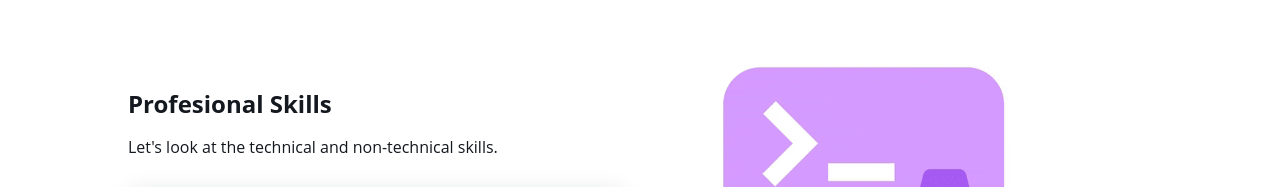
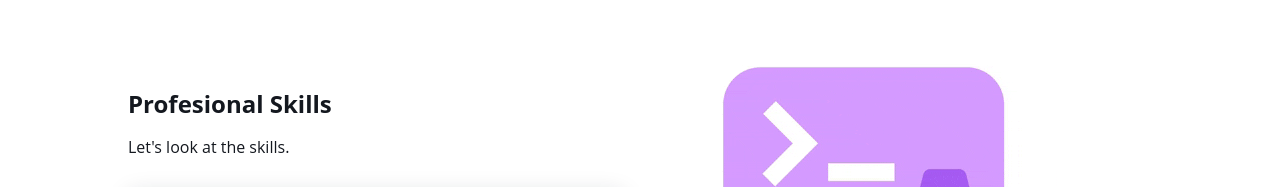
Before and after one commit to prabi-dhi/personal_portfolio, a plain HTML site: page index.html in a window 1280 px wide. Shown: the part 1660-1847 px from the top of the page. Drawn offline with nearby package versions, Linux system fonts and the light colour scheme.

Commit message:
changes made in skill section

```diff
--- a/index.html
+++ b/index.html
@@ -101,7 +101,7 @@
                 <div class="skills__container bd-grid">
                     <div>
                         <h2 class="skills__subtitle">Profesional Skills</h2>
-                        <p class="skills__text">Let's look at the technical and non-technical skills.</p>
+                        <p class="skills__text">Let's look at the skills.</p>
                         <div class="skills__data">
                             <div class="skills__names">
 <!--                                <i class='bx bxl-html5 skills__icon'></i>-->
@@ -141,20 +141,7 @@
                     </div>
                 </div>
             </section>
-     <!--===== WORK =====-->
-           <!--  <section class="work section" id="work">
-            <h2 class="section-title">Projects</h2>
 
-                <div class="work__container bd-grid"> -->
-           <!--  <a href="" class="work__img">
-                <img src="assets/img/viz3.png" alt="">
-            </a>
-            <a href="" class="work__img">
-                <img src="assets/img/viz4.png" alt="">
-            </a>
-            <a href="" class="work__img">
-                <img src="assets/img/viz5.png" alt="">
-             -->
                 </div>
             </section>
    <!--===== CONTACT =====-->
```
